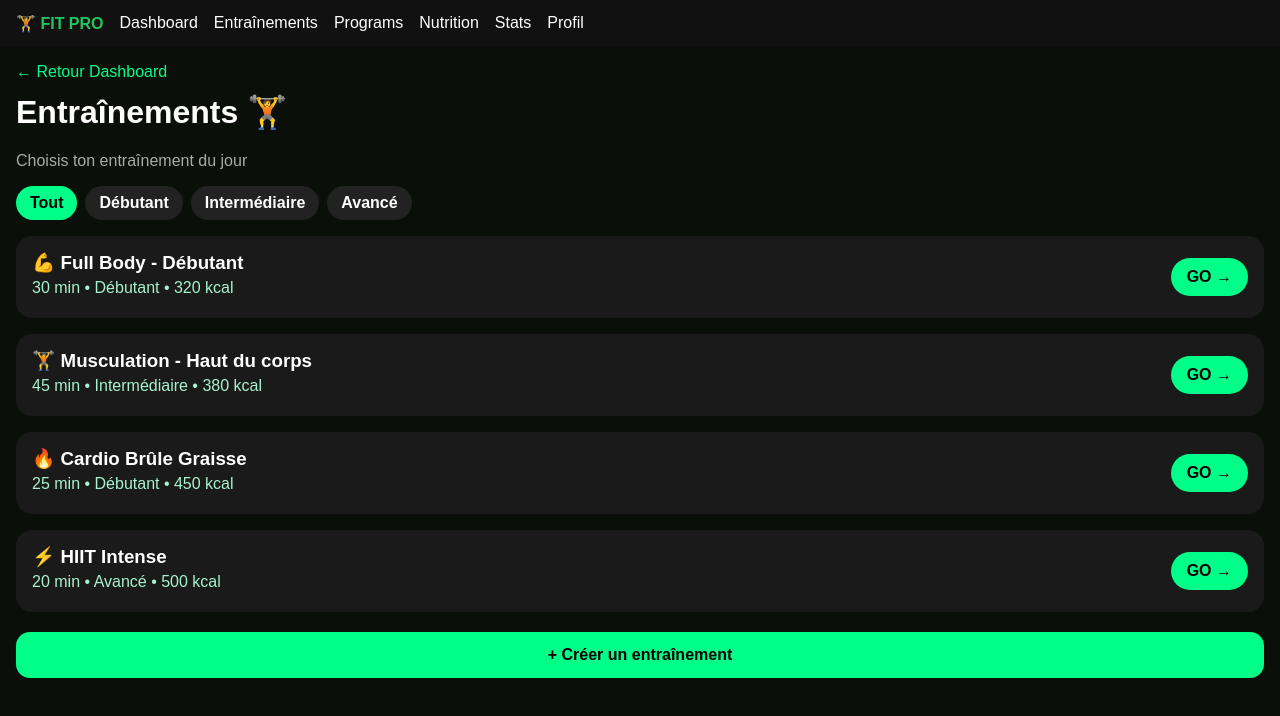
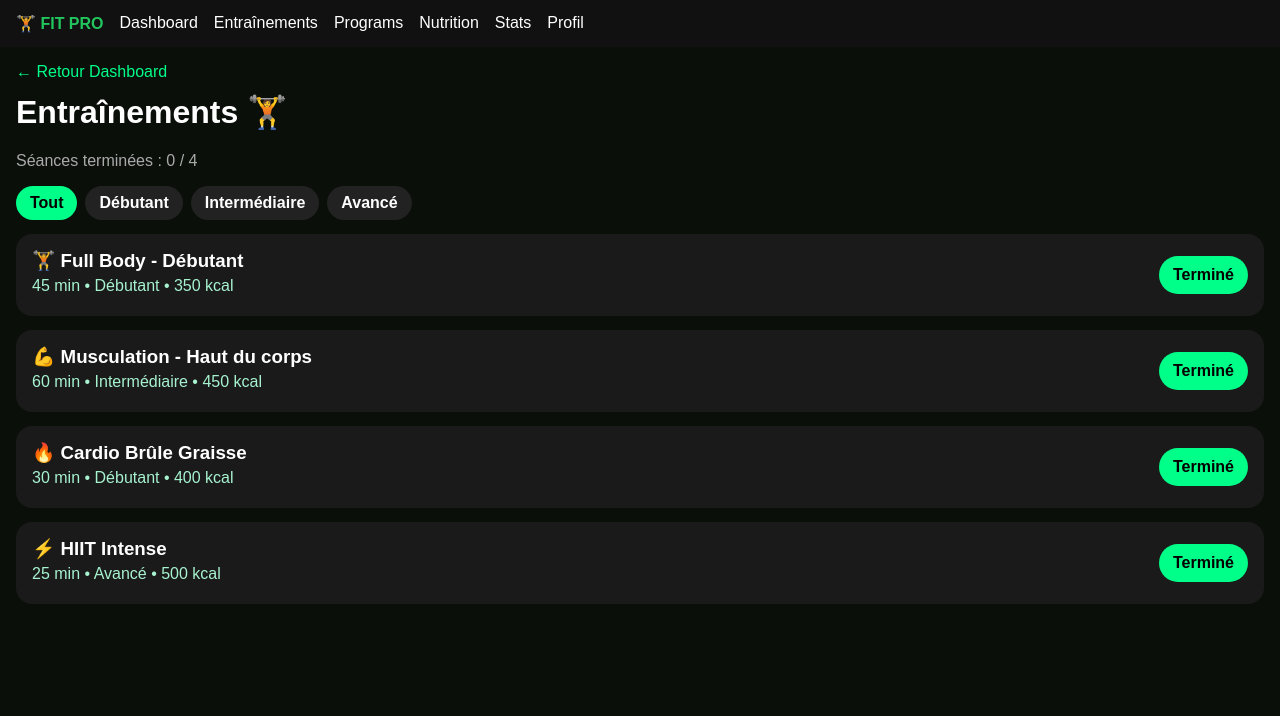
Before and after one commit to actionsdiallo-lgtm/fit-pro, a Next.js app: page /workouts in a window 1280 px wide. Shown: the top 716 px of the page. Built offline with nearby package versions, Linux system fonts and the light colour scheme.

Commit message:
Implement workout completion tracking
Added functionality to track completed workouts and display the count of finished sessions.

```diff
--- a/src/app/workouts/page.tsx
+++ b/src/app/workouts/page.tsx
@@ -4,33 +4,38 @@ import { useState } from "react";
 
 export default function WorkoutsPage() {
   const [filter, setFilter] = useState("Tout");
+  const [done, setDone] = useState<number[]>([]);
   const workouts = [
-    { title: "Full Body - Débutant", duration: "30 min", level: "Débutant", emoji: "💪", cal: "320 kcal" },
-    { title: "Musculation - Haut du corps", duration: "45 min", level: "Intermédiaire", emoji: "🏋️", cal: "380 kcal" },
-    { title: "Cardio Brûle Graisse", duration: "25 min", level: "Débutant", emoji: "🔥", cal: "450 kcal" },
-    { title: "HIIT Intense", duration: "20 min", level: "Avancé", emoji: "⚡", cal: "500 kcal" },
+    { title: "Full Body - Débutant", duration: "45 min", level: "Débutant", cal: "350 kcal", emoji: "🏋️" },
+    { title: "Musculation - Haut du corps", duration: "60 min", level: "Intermédiaire", cal: "450 kcal", emoji: "💪" },
+    { title: "Cardio Brûle Graisse", duration: "30 min", level: "Débutant", cal: "400 kcal", emoji: "🔥" },
+    { title: "HIIT Intense", duration: "25 min", level: "Avancé", cal: "500 kcal", emoji: "⚡" },
   ];
   const filtered = filter === "Tout" ? workouts : workouts.filter(w => w.level === filter);
   return (
     <div style={{ padding: 16, backgroundColor: "#0A0F0A", minHeight: "100vh", color: "white" }}>
       <Link href="/dashboard" style={{ color: "#00FF88", textDecoration: "none" }}>← Retour Dashboard</Link>
       <h1 style={{ marginTop: 12 }}>Entraînements 🏋️</h1>
-      <p style={{ color: "#AAA" }}>Choisis ton entraînement du jour</p>
-      <div style={{ display: "flex", gap: 8, marginTop: 12 }}>
+      <p style={{ color: "#AAA" }}>Séances terminées : {done.length} / {workouts.length}</p>
+
+      <div style={{ display: "flex", gap: 8, marginTop: 12, flexWrap: "wrap" }}>
         {["Tout", "Débutant", "Intermédiaire", "Avancé"].map(f => (
           <button key={f} onClick={() => setFilter(f)} style={{ padding: "8px 14px", borderRadius: 20, border: "none", backgroundColor: filter === f ? "#00FF88" : "#222", color: filter === f ? "black" : "white", fontWeight: "bold" }}>{f}</button>
         ))}
       </div>
-      {filtered.map((w, i) => (
-        <div key={i} style={{ marginTop: 16, padding: 16, backgroundColor: "#1A1A1A", borderRadius: 16, display: "flex", justifyContent: "space-between", alignItems: "center" }}>
-          <div>
-            <h3 style={{ margin: 0 }}>{w.emoji} {w.title}</h3>
-            <p style={{ color: "#A7F3D0", margin: "5px 0" }}>{w.duration} • {w.level} • {w.cal}</p>
+
+      {filtered.map((w, i) => {
+        const isDone = done.includes(i);
+        return (
+          <div key={i} style={{ marginTop: 14, padding: 16, backgroundColor: isDone ? "#0F3D24" : "#1A1A1A", borderRadius: 16, display: "flex", justifyContent: "space-between", alignItems: "center", opacity: isDone ? 0.7 : 1 }}>
+            <div>
+              <h3 style={{ margin: 0 }}>{w.emoji} {w.title} {isDone ? "✅" : ""}</h3>
+              <p style={{ color: "#A7F3D0", margin: "5px 0" }}>{w.duration} • {w.level} • {w.cal}</p>
+            </div>
+            <button onClick={() => setDone(isDone ? done.filter(d => d !== i) : [...done, i])} style={{ backgroundColor: isDone ? "#888" : "#00FF88", color: isDone ? "white" : "black", padding: "10px 14px", borderRadius: 20, fontWeight: "bold", border: "none" }}>{isDone ? "Annuler" : "Terminé"}</button>
           </div>
-          <Link href="/workouts/new" style={{ backgroundColor: "#00FF88", color: "black", padding: "10px 16px", borderRadius: 20, fontWeight: "bold", textDecoration: "none" }}>GO →</Link>
-        </div>
-      ))}
-      <Link href="/workouts/new" style={{ display: "block", textAlign: "center", marginTop: 20, backgroundColor: "#00FF88", color: "black", padding: 14, borderRadius: 14, fontWeight: "bold", textDecoration: "none" }}>+ Créer un entraînement</Link>
+        );
+      })}
     </div>
   );
-      }
+            }
```
